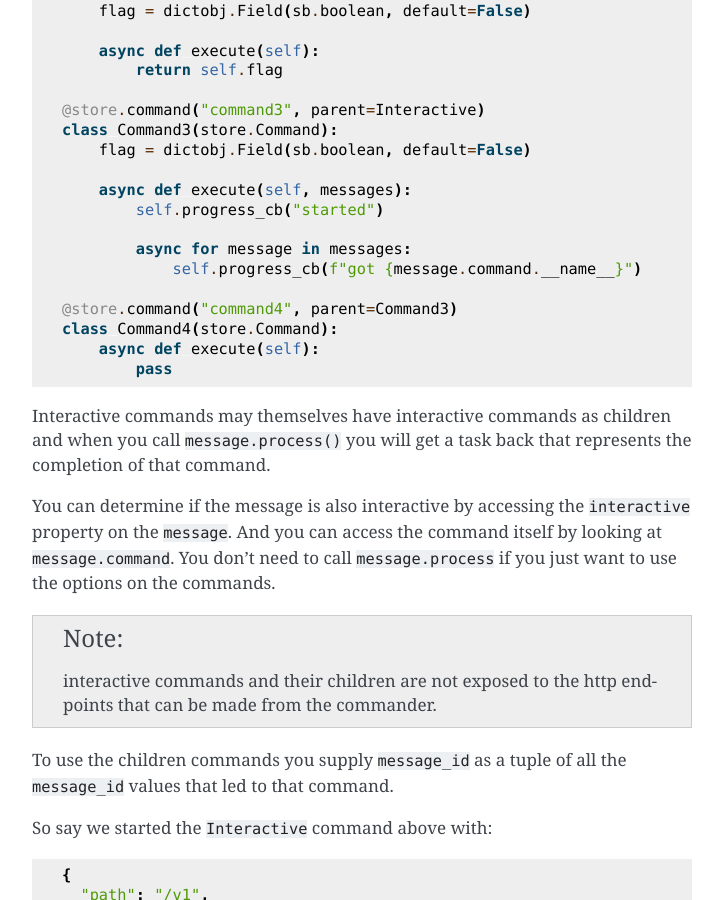
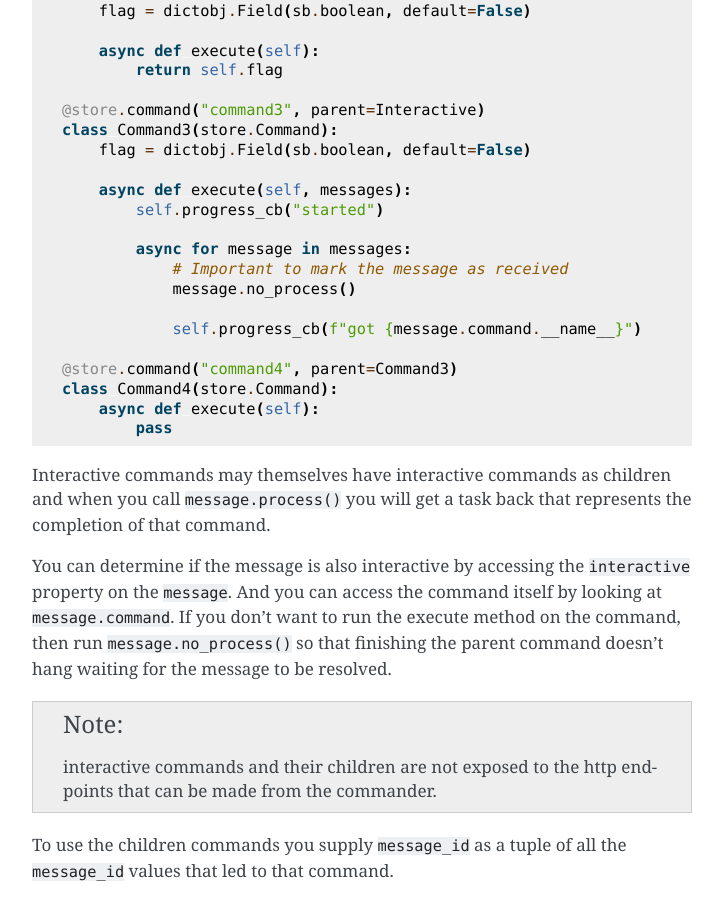
Before and after one commit to delfick/whirlwind, a Sphinx documentation site: the page built from docs/docs/interactive_commands.rst, in a window 1280 px wide and 900 px high, scrolled down 1050 px. Shown: the whole window, without its empty margins (388-1111 px from the left). Built offline with Sphinx 7.4.7, drawn with Linux system fonts in a browser that asks for light colours.

Commit message:
Make sure not processing a command doesn't hang the parent

```diff
--- a/docs/docs/interactive_commands.rst
+++ b/docs/docs/interactive_commands.rst
@@ -63,6 +63,9 @@ can take in multiple requests to the same command. For example:
             self.progress_cb("started")
 
             async for message in messages:
+                # Important to mark the message as received
+                message.no_process()
+
                 self.progress_cb(f"got {message.command.__name__}")
 
     @store.command("command4", parent=Command3)
@@ -76,8 +79,9 @@ the completion of that command.
 
 You can determine if the message is also interactive by accessing the
 ``interactive`` property on the ``message``. And you can access the command
-itself by looking at ``message.command``. You don't need to call
-``message.process`` if you just want to use the options on the commands.
+itself by looking at ``message.command``. If you don't want to run the execute
+method on the command, then run ``message.no_process()`` so that finishing the
+parent command doesn't hang waiting for the message to be resolved.
 
 .. note:: interactive commands and their children are not exposed to the http
     endpoints that can be made from the commander.
```
Also changed, not shown: 2 other files.
